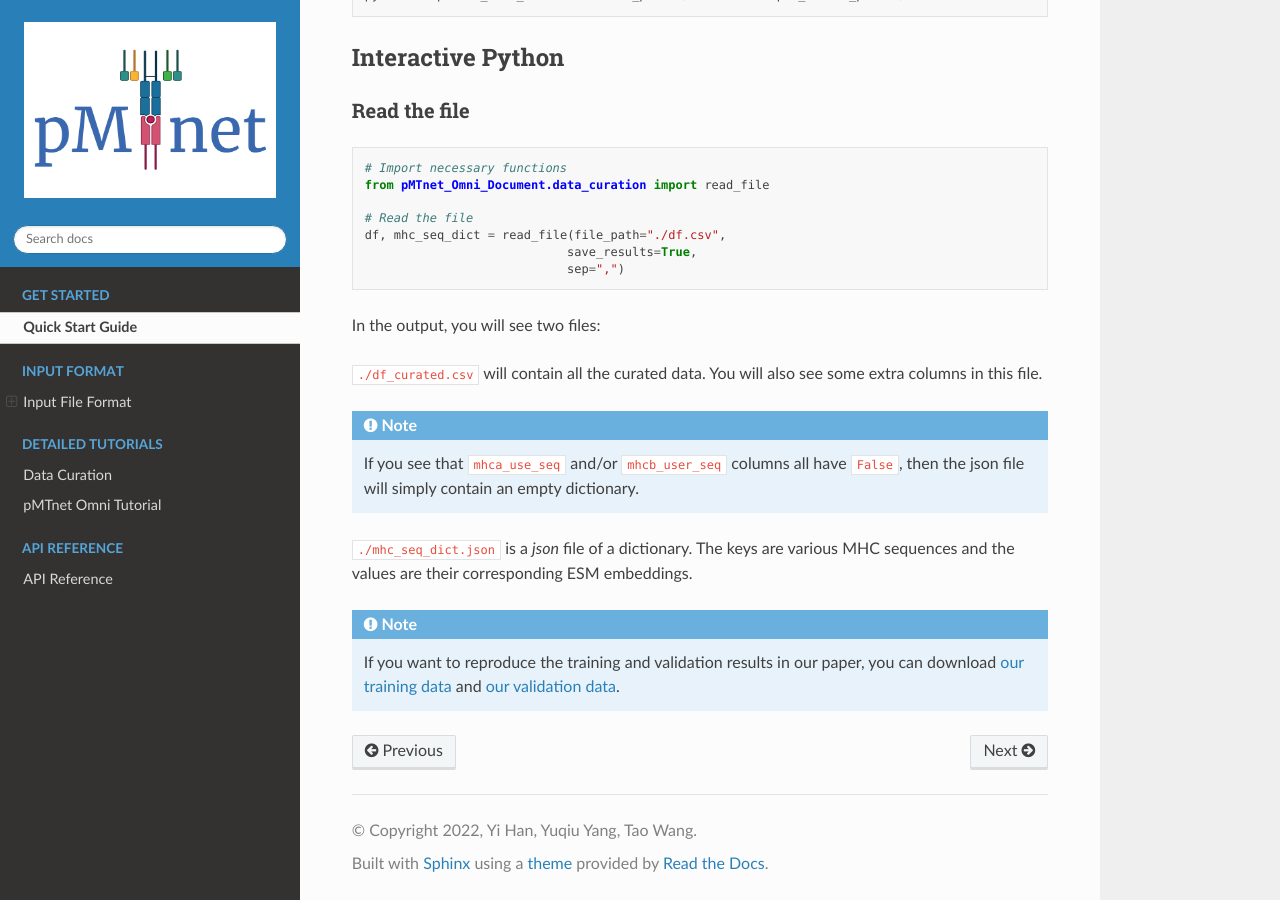
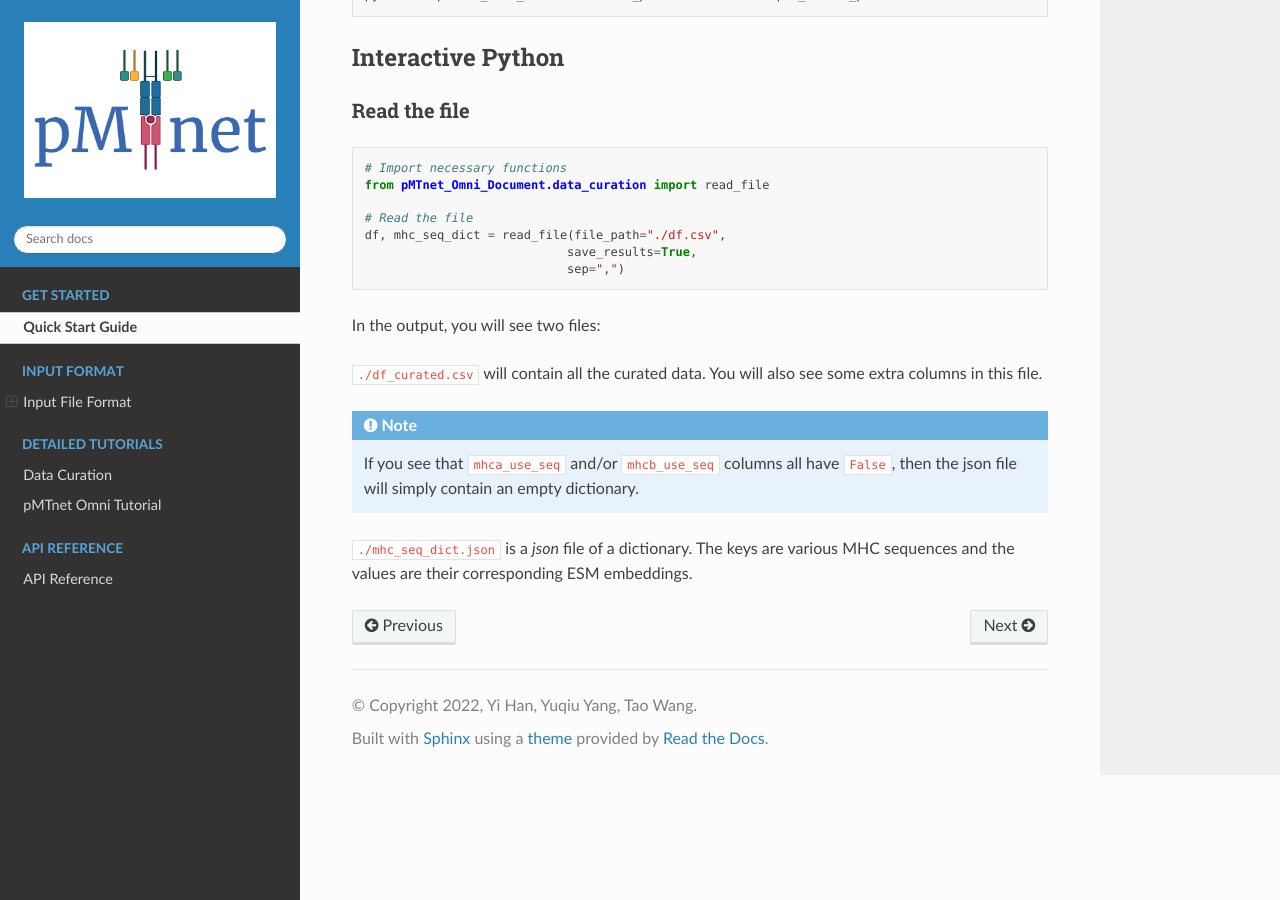
Before and after one commit to Yuqiu-Yang/pMTnet_Omni_Document, a Sphinx documentation site: the page built from docs/source/quick_start.rst, in a window 1280 px wide and 900 px high, scrolled down 655 px. Built offline with Sphinx 7.4.7 and the Read the Docs theme 2.0.0, drawn with Linux system fonts in a browser that asks for light colours.

Commit message:
Update quick_start.rst

```diff
--- a/docs/source/quick_start.rst
+++ b/docs/source/quick_start.rst
@@ -47,17 +47,10 @@ also see some extra columns in this file.
 
 .. note::
 
-    If you see that ``mhca_use_seq`` and/or ``mhcb_user_seq`` columns
+    If you see that ``mhca_use_seq`` and/or ``mhcb_use_seq`` columns
     all have ``False``, then the json file will simply contain an empty
     dictionary.
 
 ``./mhc_seq_dict.json`` is a *json* file of a dictionary.
 The keys are various MHC sequences and the values are their corresponding
 ESM embeddings.
-
-.. note::
-
-    If you want to reproduce the training and validation results
-    in our paper, you can download
-    `our training data <https://365utsouthwestern-my.sharepoint.com/:x:/g/personal/yuqiu_yang_utsouthwestern_edu/EYBVZgSOuq9HpYNKrb3c5jIB_87GlX5prJ6hNQdaB77ltw?e=36ZmW0>`_ and
-    `our validation data <https://365utsouthwestern-my.sharepoint.com/:x:/g/personal/yuqiu_yang_utsouthwestern_edu/Eb4tEGiZS4tDtRUvlu_IoKYBf-zm_aojgo0tdVbTl2Au7Q?e=1ezESp>`_.
```
